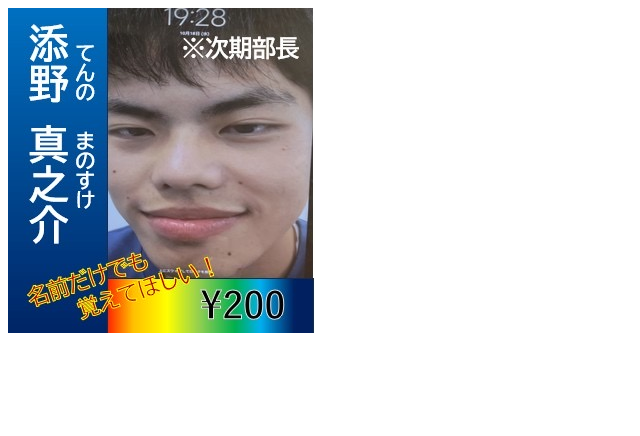
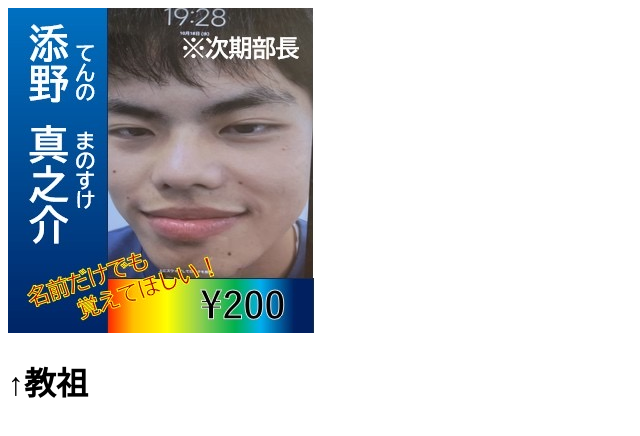
Before and after one commit to mcr-2024NIT/MCR-2024NIT.github.io, a plain HTML site: page index.html in a window 1280 px wide. Shown: the whole page, without its empty margins (0-640 px from the left). Drawn offline with Linux system fonts and the light colour scheme.

Commit message:
Update index.html

```diff
--- a/index.html
+++ b/index.html
@@ -9,6 +9,8 @@
     <link rel="stylesheet" type="text/css" href="">
 </head>
 <body>
+
     <img src="変な顔.jpeg">
+    <h1>↑教祖</h1>
 </body>
 </html>
```
